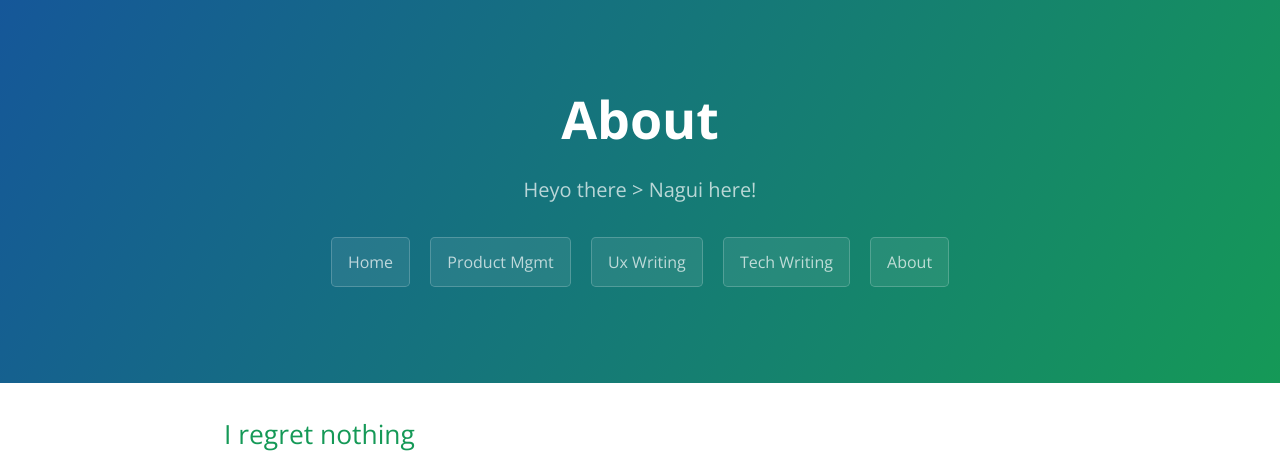
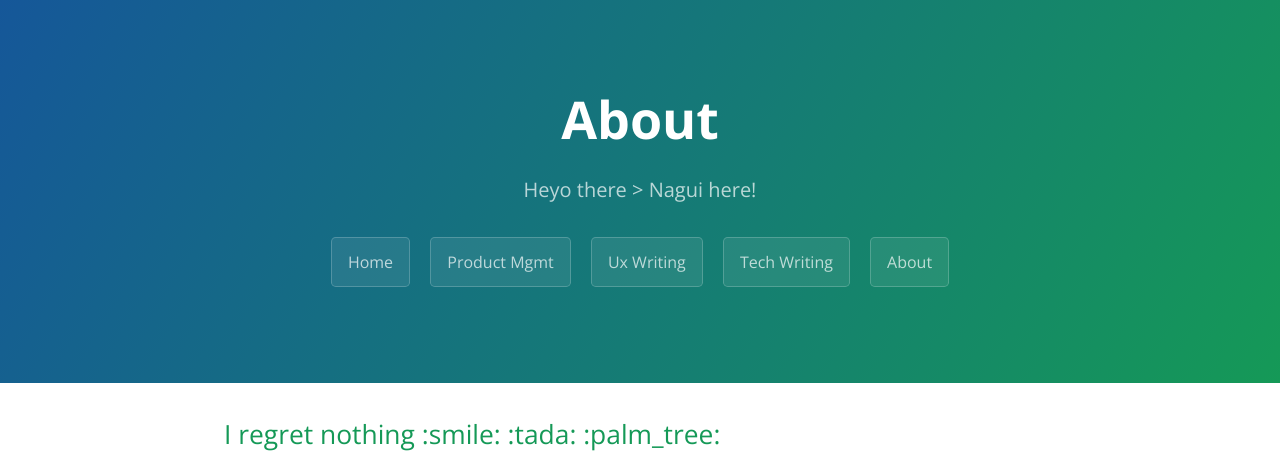
Before and after one commit to BigStepIdiomas/bigstepidiomas.github.io, a Jekyll site: the page built from about.md, in a window 1280 px wide. Shown: the top 476 px of the page. Built offline with Jekyll 4.4.1, drawn with Linux system fonts in a browser that asks for light colours; part of the change alters nothing that is shown; some of the changed text lies outside the part shown.

```diff
--- a/about.md
+++ b/about.md
@@ -4,9 +4,9 @@ title: About
 description: Heyo there > Nagui here!
 ---
 
-## I regret nothing
+## I regret nothing :smile: :tada: :palm_tree:
 
-_yay_ 'U+1F604'
+_yay_ :smile: :tada: :palm_tree:
 
 <div>
 <img src="https://images.unsplash.com/photo-1504691342899-4d92b50853e1?ixlib=rb-4.0.3&ixid=M3wxMjA3fDB8MHxwaG90by1wYWdlfHx8fGVufDB8fHx8fA%3D%3D&auto=format&fit=crop&w=1170&q=80" alt="Putting out fires with docs" width="100%">
```
